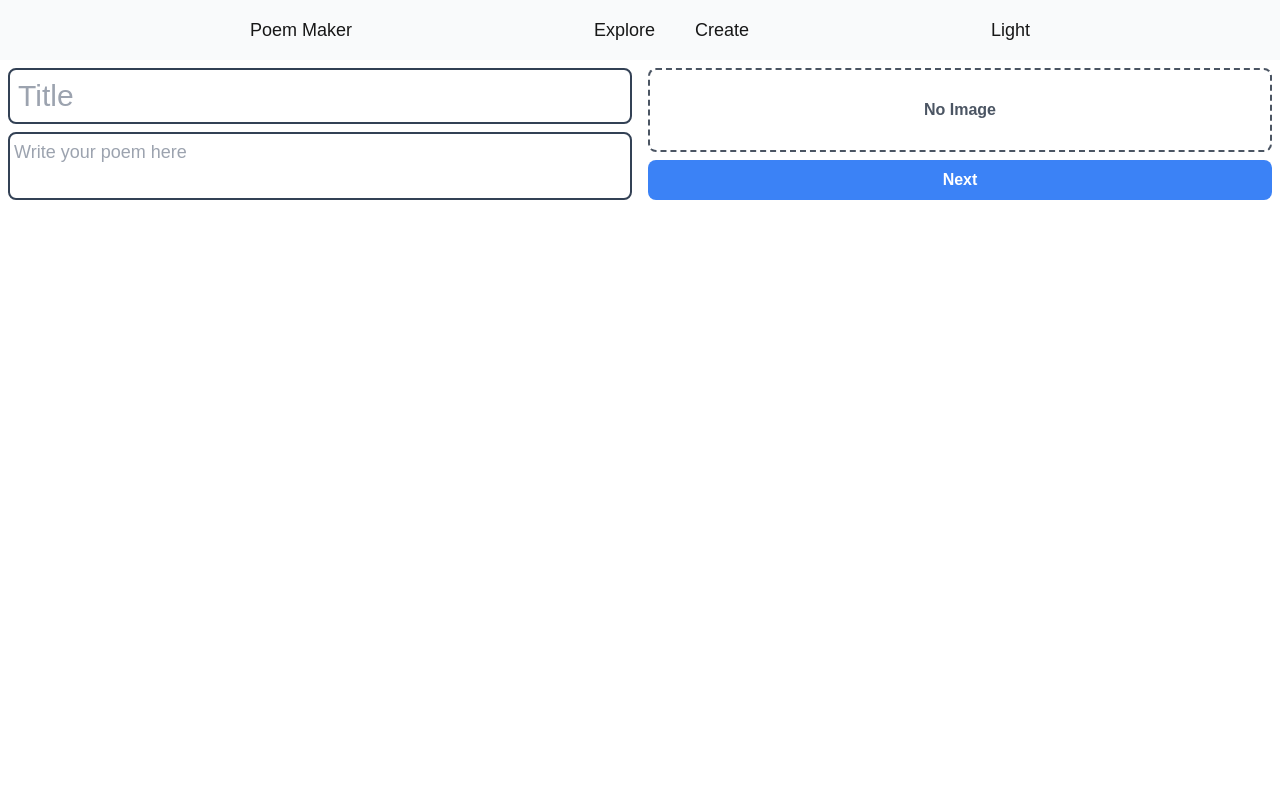
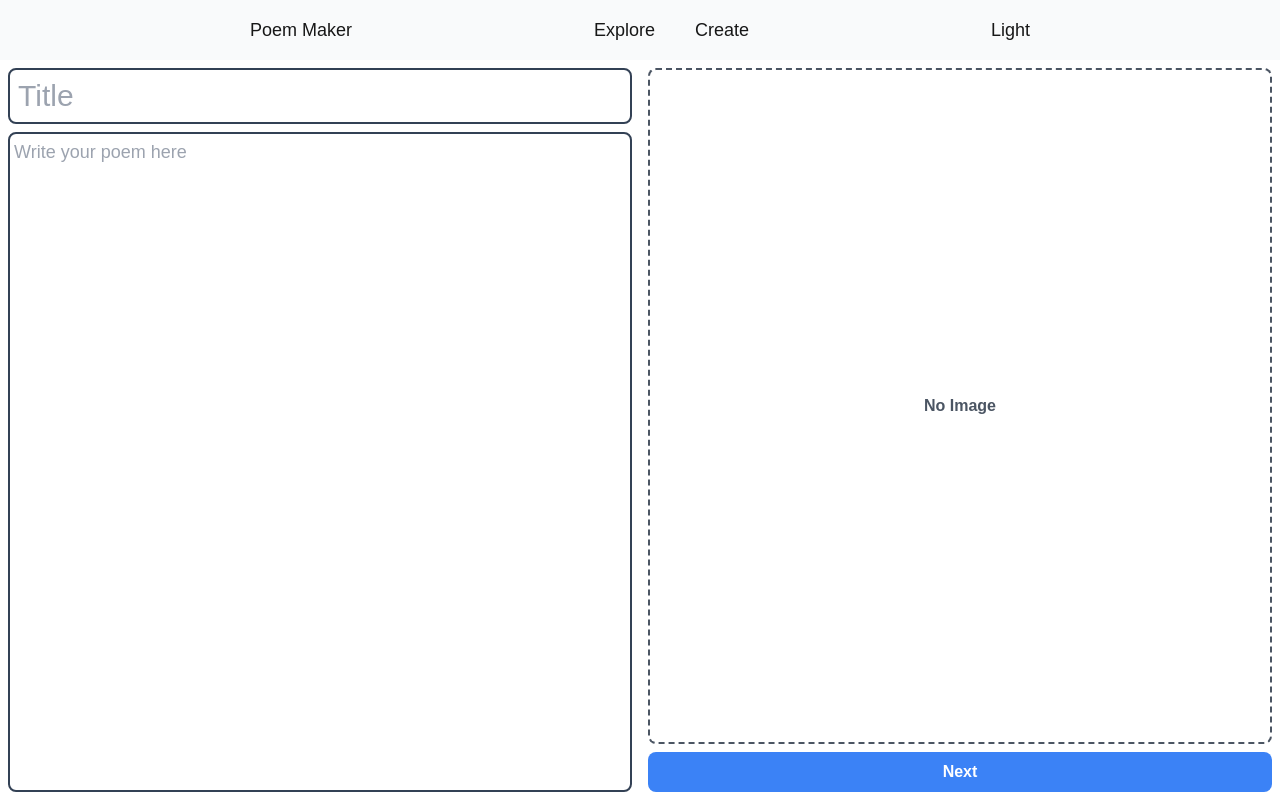
Before and after one commit to turtledev65/Poem-Maker, a Next.js app: page /poem/create/edit in a window 1280 px wide. Built offline with nearby package versions, Linux system fonts and the light colour scheme; no server answers.

Commit message:
Fix overflow error in edit page

```diff
--- a/src/app/poem/create/edit/page.tsx
+++ b/src/app/poem/create/edit/page.tsx
@@ -5,10 +5,10 @@ const EditPoem = async () => {
   const newPoem = await server_getNewPoem();
 
   return (
-    <main className="h-full p-2">
+    <main className="relative flex flex-1 items-stretch p-2">
       <form
         action={editPoemData}
-        className="flex h-full flex-row gap-4 *:flex-1"
+        className="flex w-full flex-row gap-4 *:flex-1"
       >
         <div className="flex h-full flex-col gap-2">
           <input
```
